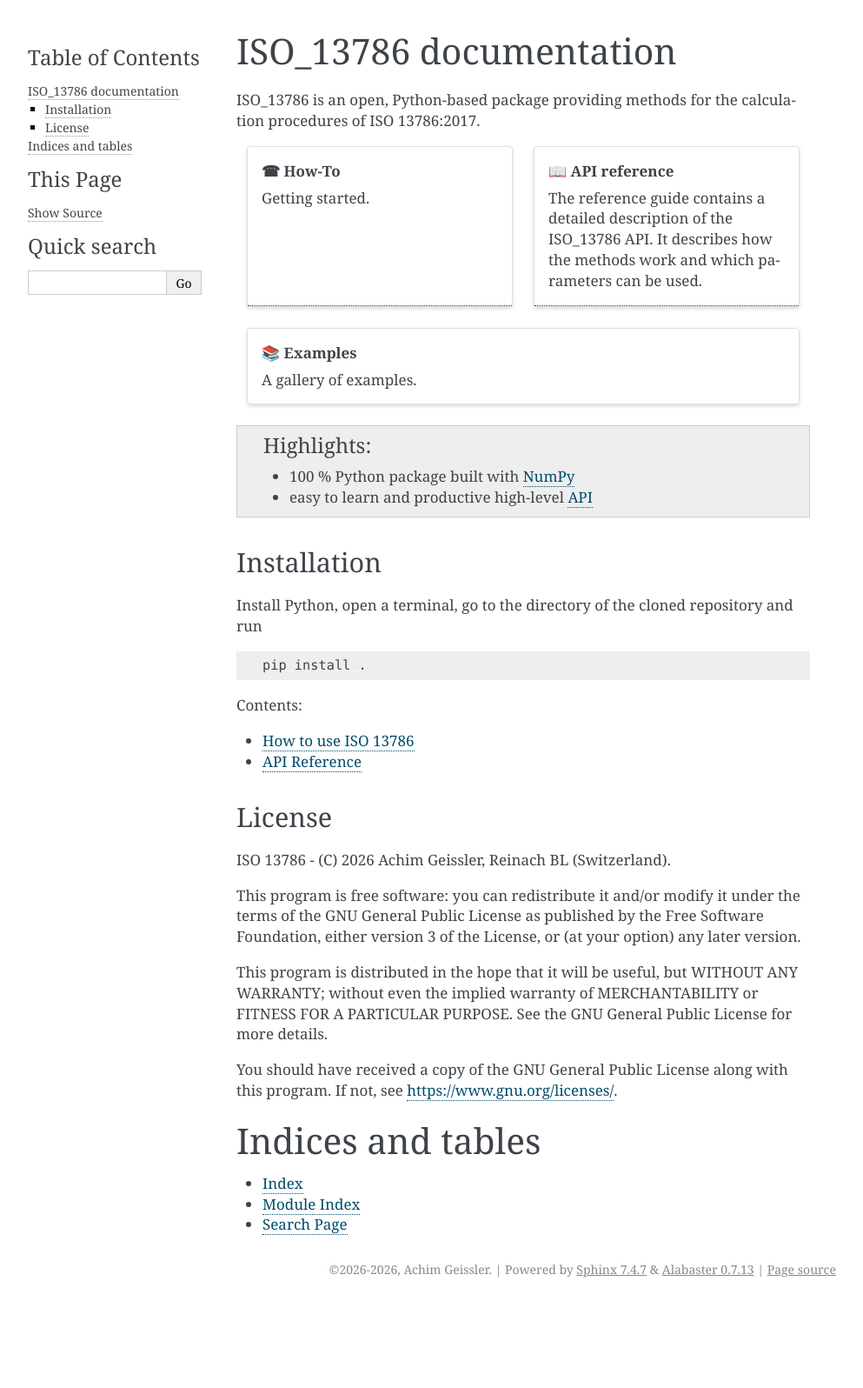
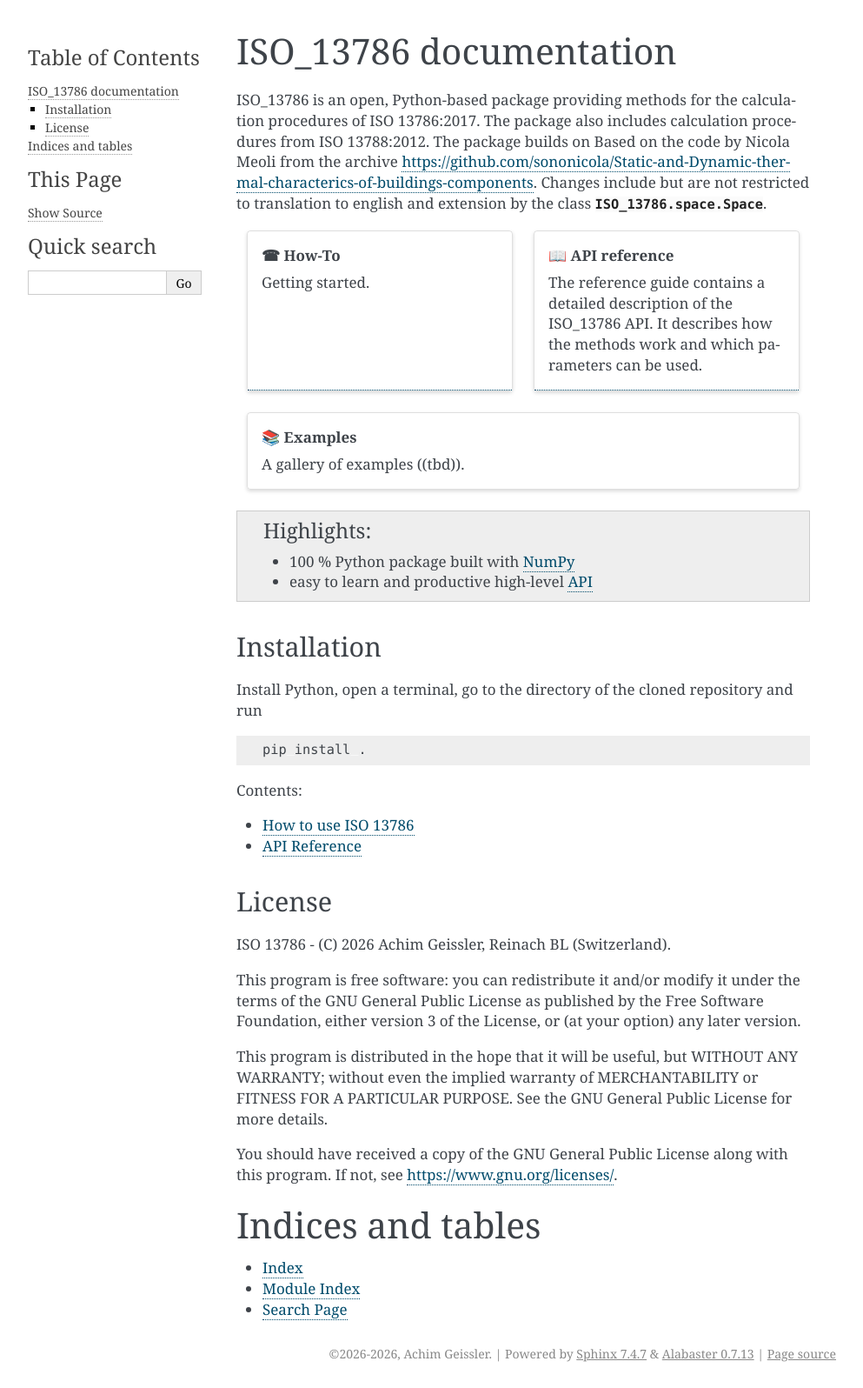
Before and after one commit to AGeissler/pyiso13786, a Sphinx documentation site: the page built from docs/index.rst, in a window 1280 px wide. Shown: the whole page at 87% size, without its empty margins (148-1141 px from the left). Built offline with Sphinx 7.4.7, drawn with Linux system fonts in a browser that asks for light colours; pages that are not in the unit, such as notebooks, are missing from menus; before the commit the page ends 1499 px from its top, so only the background shows below that.

Commit message:
Add to documentation.

```diff
--- a/docs/howto.rst
+++ b/docs/howto.rst
@@ -29,7 +29,7 @@ Create a simple wall and inspect its periodic thermal transmittance:
 Plotting
 --------
 
-You can compare several constructions in a single chart:
+You can compare several construction systems in a single chart:
 
 .. code-block:: python
 
--- a/docs/index.rst
+++ b/docs/index.rst
@@ -2,7 +2,11 @@ ISO_13786 documentation
 =======================
 
 ISO_13786 is an open, Python-based package providing methods for the calculation
-procedures of ISO 13786:2017.
+procedures of ISO 13786:2017. The package also includes calculation procedures from
+ISO 13788:2012. The package builds on Based on the code by Nicola Meoli from the archive
+https://github.com/sononicola/Static-and-Dynamic-thermal-characterics-of-buildings-components.
+Changes include but are not restricted to translation to english and extension by the
+class :py:class:`ISO_13786.space.Space`.
 
 .. grid::
 
@@ -25,7 +29,7 @@ procedures of ISO 13786:2017.
       :link: examples
       :link-type: ref
 
-      A gallery of examples.
+      A gallery of examples ((tbd)).
 
 
 .. admonition:: Highlights
```
